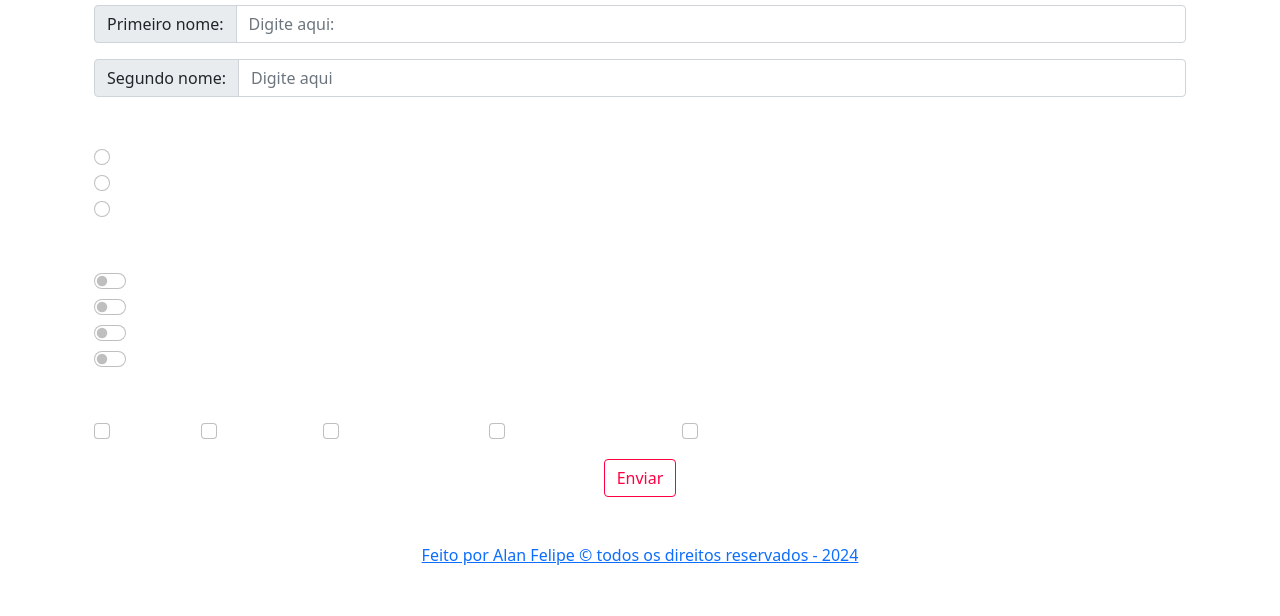
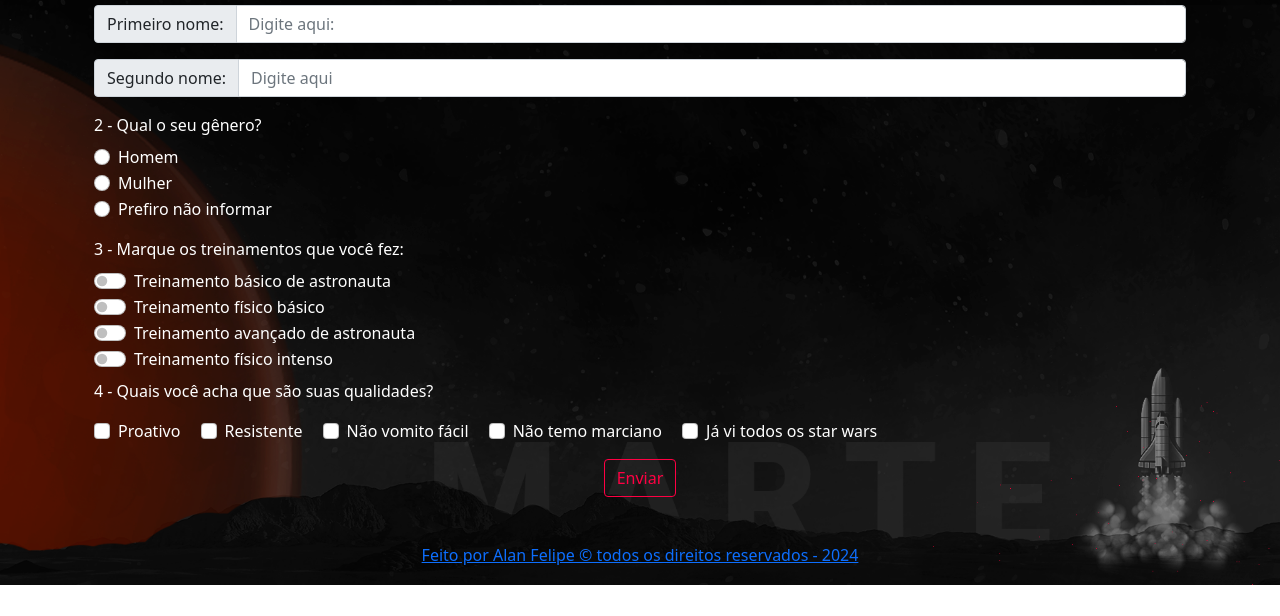
Before and after one commit to AlanFelipeM/Landing-Page, a plain HTML site: page index.html in a window 1280 px wide. Shown: the part 184-800 px from the top of the page. Drawn offline with nearby package versions, Linux system fonts and the light colour scheme; files that its build step writes are made by us from their sources.

Commit message:
Update page.scss

```diff
--- a/scss/others/page.scss
+++ b/scss/others/page.scss
@@ -4,7 +4,7 @@
 }
 
 body{
-  background-image: url(./backgroundLp.png);
+  background-image: url(/backgroundLp.png);
   background-size: cover;
   background-repeat: no-repeat;
   background-position: right;
```
